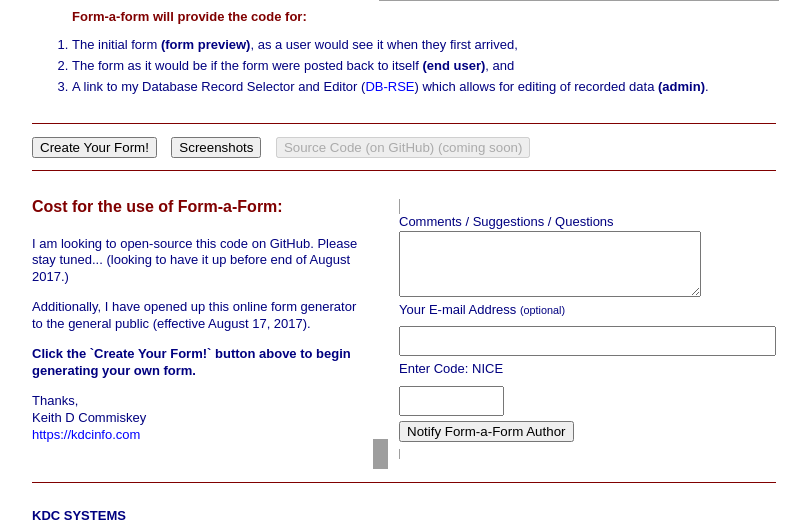
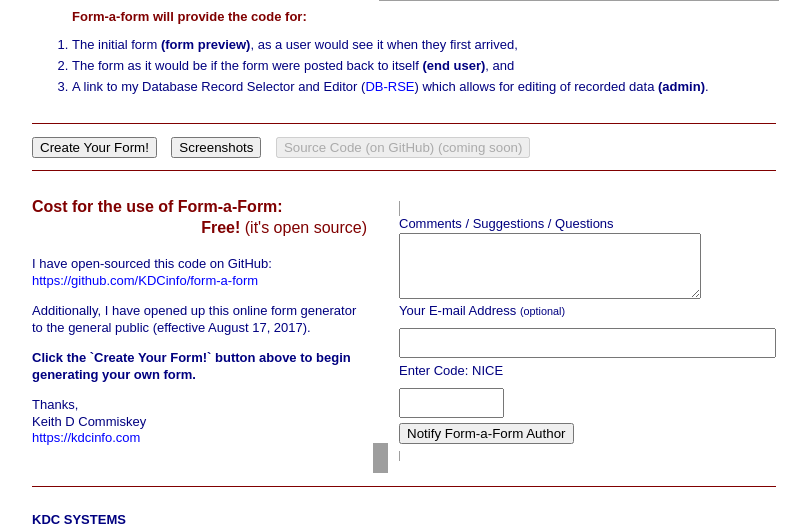
Before and after one commit to KDCinfo/form-a-form, a PHP site: page / in a window 1280 px wide. Shown: the part 307-837 px from the top of the page, without its empty margins (236-1046 px from the left). Run offline with PHP 8.4, Linux system fonts and the light colour scheme; grey boxes are pictures that could not be loaded.

Commit message:
Added link to source code on landing page. Isolated GA (urchin).

```diff
--- a/demo/form-a-form.css
+++ b/demo/form-a-form.css
@@ -22,6 +22,8 @@
 .table-links    { line-height: 1.6; }
 .hide,
 .hidden         { display: none; }
+.text-right     { display: block; text-align: right; width: 100%; }
+.text-normal    { font-weight: normal; }
 .kdc-logo-td    { vertical-align: top; text-align: right; }
 .kdc-logo-a     { position: relative; display: block; }
 .kdc-logo-a img { position: absolute; right: 0; top: 0; }
--- a/demo/index.php
+++ b/demo/index.php
@@ -30,11 +30,13 @@
 }	else { echo "<body>"; }
 </script>
 
+<?php if (strpos($_SERVER['HTTP_HOST'], 'kdcinfo') !== false) { ?>
 <script src="https://www.google-analytics.com/urchin.js" type="text/javascript"></script>
 <script type="text/javascript">
 _uacct = "UA-1872941-1";
 urchinTracker();
 </script>
+<?php } ?>
 
 <script language="php">
 if ((isset($_POST["steps"])) && ($_POST["steps"] == "PartOne")) {
--- a/index.php
+++ b/index.php
@@ -62,7 +62,9 @@
 			</form>
 		<tr><td colspan="3"><hr color="Maroon" size="1"></td></tr>
 		<tr><td valign="top">
-			<p><h3>Cost for the use of Form-a-Form:</h3>
+			<p>
+				<h3>Cost for the use of Form-a-Form:<br/>
+					<span class="text-right">Free! <span class="text-normal">(it's open source)</span></span></h3>
 				<?
 					if ((strtotime("2005-08-01") - strtotime(date("Y-m-d"))) / (60 * 60 * 24) == 1)
 					{ $daysleft = "1 day"; } else { $daysleft = (strtotime("2005-08-01") - strtotime(date("Y-m-d"))) / (60 * 60 * 24) . " days"; }
@@ -70,7 +72,7 @@
 				<table cellpadding="0" cellspacing="0" border="0">
 					<tr>
 						<td valign="top" colspan="3">
-							<p>I am looking to open-source this code on GitHub. Please stay tuned... (looking to have it up before end of August 2017.)</p>
+							<p>I have open-sourced this code on GitHub: <a href="https://github.com/KDCinfo/form-a-form">https://github.com/KDCinfo/form-a-form</a></p>
 							<p>Additionally, I have opened up this online form generator to the general public (effective August 17, 2017).</p>
 							<p><b>Click the `<?= $createFormText ?>` button above to begin generating your own form.</b></p>
 							<p>Thanks,<br/>
@@ -159,11 +161,13 @@
 			<small class="xg">Keith D Commiskey (2005; 2017) | <a href="//kdcinfo.com">https://kdcinfo.com</a></small>
 		</td></tr>
 	</table>
+<?php if (strpos($_SERVER['HTTP_HOST'], 'kdcinfo') !== false) { ?>
 <script src="https://www.google-analytics.com/urchin.js" type="text/javascript"></script>
 <script type="text/javascript">
 _uacct = "UA-1872941-1";
 urchinTracker();
 function submitIt(){var codeV=document.getElementById('code').value;if(codeV.toUpperCase()==codeIV){document.getElementById('codeErrD2').style.display="none";document.getElementById('sendItForm').action='/cgi-bin/FormMail.pl';return true;}else{document.getElementById('codeErrD2').style.display="block";document.getElementById('sendItForm').action='';return false;}}
 </script>
+<?php } ?>
 </body>
 </html>
--- a/screenshots.php
+++ b/screenshots.php
@@ -43,10 +43,12 @@
 		<small class="xg">Keith D Commiskey (c)2005 | <a href="https://kdcinfo.com" target="GFY_Pops">https://kdcinfo.com</a></small>
 	</td></tr>
 </table>
+<?php if (strpos($_SERVER['HTTP_HOST'], 'kdcinfo') !== false) { ?>
 <script src="https://www.google-analytics.com/urchin.js" type="text/javascript"></script>
 <script type="text/javascript">
 _uacct = "UA-1872941-1";
 urchinTracker();
 </script>
+<?php } ?>
 </body>
 </html>
```
